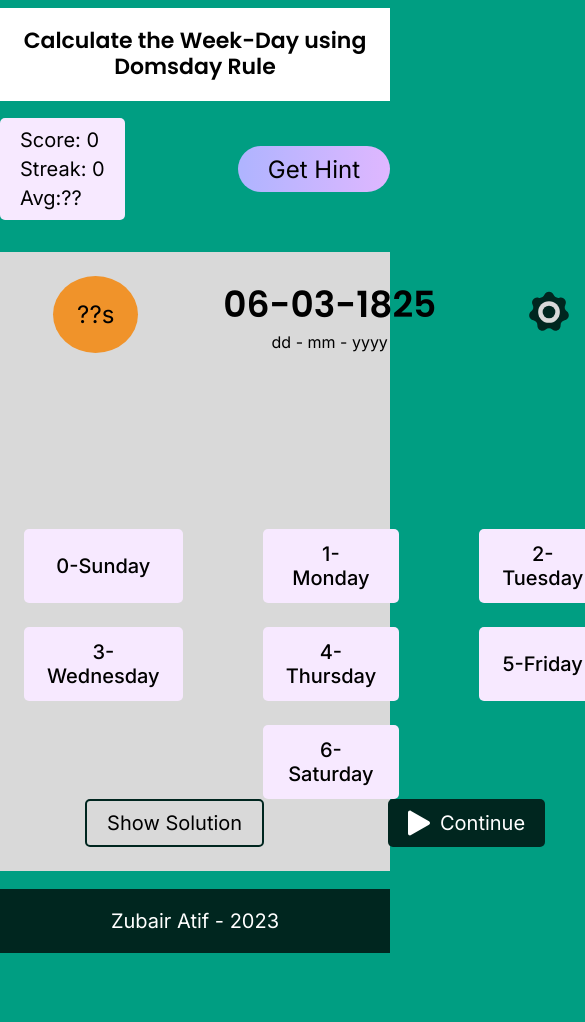
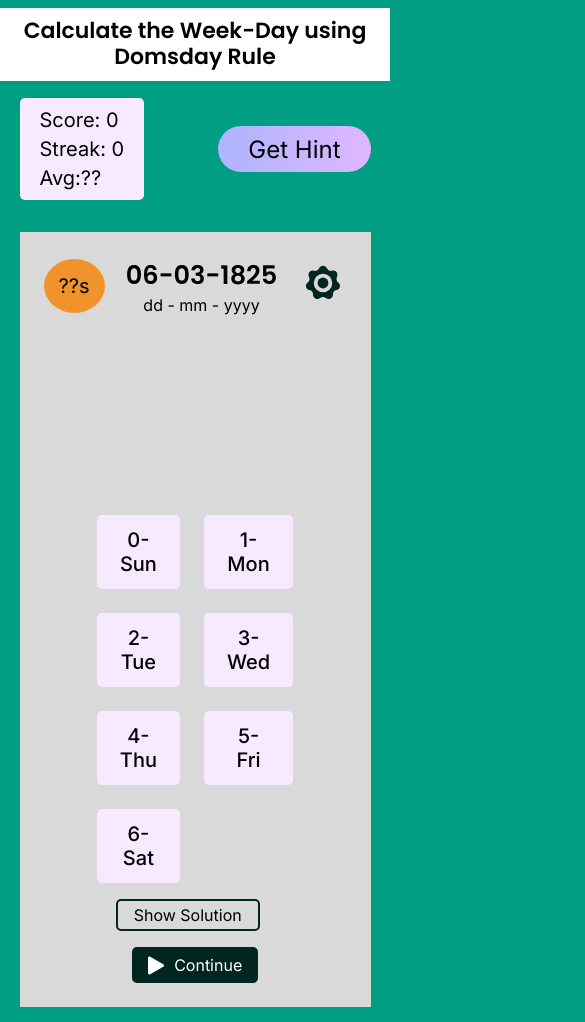
Before and after one commit to zubairatif/doomsday, a plain HTML site: page index.html in a window 390 px wide. Shown: the part 78-1100 px from the top of the page, 585 px wide, since content can reach past the window. Before the commit the page ends 1031 px from the top, so only its background shows below. Drawn offline with Linux system fonts and the light colour scheme.

Commit message:
Completed Mobile Styling no hints yet

```diff
--- a/index.css
+++ b/index.css
@@ -18,7 +18,7 @@ body {
 }
 header {
   background: white;
-  padding-block: 1em;
+  padding: 0.5em;
 }
 .above_main {
   max-width: var(--max-width);
@@ -28,7 +28,7 @@ header {
 main {
   margin-block-start: 2rem;
   background-color: #d9d9d9;
-  max-width: var(--max-width);
+  width: var(--max-width);
   margin-inline: auto;
   padding: 1.5rem;
   display: grid;
@@ -36,6 +36,7 @@ main {
 }
 .above_main {
   margin-block-end: 0.8rem;
+  width: var(--max-width);
 }
 
 .stats {
@@ -109,23 +110,70 @@ button.incorrect {
   justify-content: space-between;
   padding-inline: 2rem;
 }
+.solution,
+.continue {
+  font-size: 1.25rem;
+}
 .continue {
   background: var(--primary-dark);
   color: white;
   padding: 0.5em 1em;
   border-radius: 5px;
   gap: 0.65rem;
-  font-size: 1.25rem;
 }
 .continue:hover {
   translate: 0.3em;
 }
 .solution_button {
-  font-size: 1.25rem;
-  padding: 0.5em 1em;
+  padding: 0.25em 1em;
   border: 2px solid var(--primary-dark);
   border-radius: 5px;
 }
 .solution_button:hover {
   background: white;
 }
+.solutionDisplay {
+  display: inline-block;
+  margin-inline-start: 1rem;
+}
+.continue > img {
+  width: 1em;
+}
+@media screen and (max-width: 500px) {
+  .options {
+    grid-template-columns: repeat(2, auto);
+    gap: 1.5rem;
+    width: min-content;
+    margin-inline: auto;
+  }
+  .day:nth-child(7) {
+    grid-column-start: 1;
+  }
+  .main_bottom {
+    flex-direction: column;
+    align-items: center;
+  }
+}
+@media screen and (max-width: 600px) {
+  .continue,
+  .solution {
+    font-size: 1rem;
+    margin-top: 1rem;
+    width: min-content;
+    white-space: nowrap;
+  }
+  .main_top {
+    width: 100%;
+  }
+
+  .date_value {
+    font-size: 1.6rem;
+  }
+  .stopwatch {
+    font-size: 1.25rem;
+    padding: 0.75em;
+  }
+  .settings_button > img {
+    width: 48px;
+  }
+}
--- a/index.html
+++ b/index.html
@@ -60,18 +60,18 @@
           <p>These are the settings you can change</p>
         </div>
         <div class="options">
-          <button class="day" data-value="0">0-Sunday</button
-          ><button class="day" data-value="1">1-Monday</button
-          ><button class="day" id="tue" data-value="2">2-Tuesday</button
-          ><button class="day" data-value="3">3-Wednesday</button
-          ><button class="day" data-value="4">4-Thursday</button
-          ><button class="day" data-value="5">5-Friday</button
-          ><button class="day" data-value="6">6-Saturday</button>
+          <button class="day" data-value="0">0-Sun</button
+          ><button class="day" data-value="1">1-Mon</button
+          ><button class="day" id="tue" data-value="2">2-Tue</button
+          ><button class="day" data-value="3">3-Wed</button
+          ><button class="day" data-value="4">4-Thu</button
+          ><button class="day" data-value="5">5-Fri</button
+          ><button class="day" data-value="6">6-Sat</button>
         </div>
         <div class="main_bottom">
           <div class="solution">
             <button class="solution_button">Show Solution</button>
-            <span class="solution_display hidden"></span>
+            <span class="solution_display hidden">0</span>
           </div>
           <button class="continue center">
             <img src="continue.svg" alt="continue" /> Continue
--- a/index.js
+++ b/index.js
@@ -48,7 +48,6 @@ dayButtons.forEach((btn) => {
 hintButton.addEventListener("click", giveHint);
 solutionButton.addEventListener("click", () => {
   solutionDisplay.innerHTML = Values.weekday;
-  solutionDisplay.style.marginInlineStart = "1rem";
   solutionDisplay.classList.toggle("hidden");
 });
 function handleChoice(answer) {
@@ -67,10 +66,12 @@ function handleChoice(answer) {
   }
   scoreDisplay.innerText = score;
   streakDisplay.innerText = streak;
-  if (answer == Values.weekday) next();
+  if (answer == Values.weekday) {
+    next();
+    tries = 0;
+  }
 }
 function next() {
-  console.log("Next");
   Values = GetValues();
   dayButtons.forEach((btn) => {
     btn.classList.remove("correct");
@@ -81,6 +82,7 @@ function giveHint() {
   let date = Values.randomDate;
   let [day, month, year] = date.split("-");
   let century = Math.ceil(year / 100);
+  // let hintOne=
 }
 document.addEventListener("keydown", (event) => {
   if (event.key in ["0", "1", "2", "3", "4", "5", "6"]) handleChoice(event.key);
--- a/style.css
+++ b/style.css
@@ -8,7 +8,7 @@
   --incorrect: #ff1c1c;
   --light: #f7e9ff;
   --dark: #333333;
-  --max-width: 960px;
+  --max-width: min(960px, 90%);
 }
 * {
   box-sizing: border-box;
```
